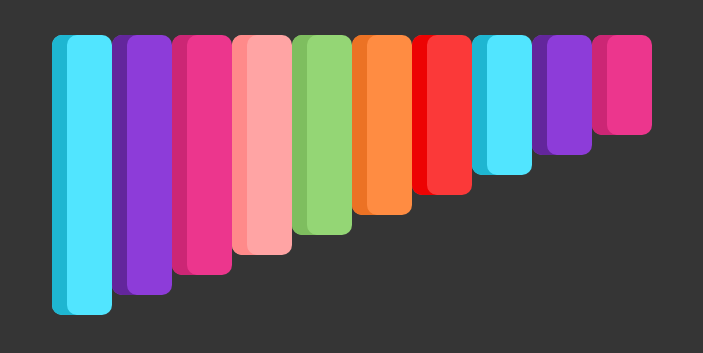
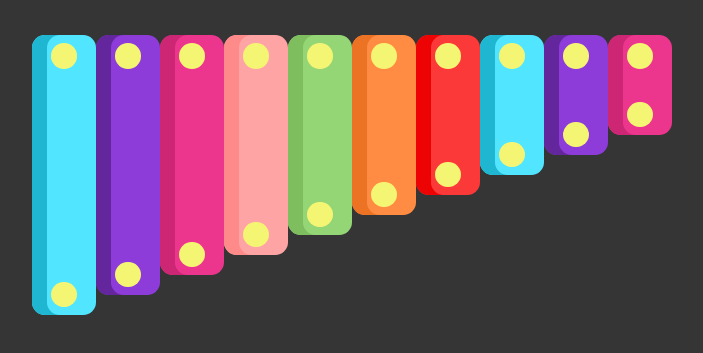
Before and after one commit to project-assigments-p2-singulaars/toquen-el-dom-maas-musica, a plain HTML site: page src/index.html in a window 1280 px wide. Shown: the part 123-476 px from the top of the page, without its empty margins (288-991 px from the left). Drawn offline with Linux system fonts and the light colour scheme.

Commit message:
finished styling of marimba keys

```diff
--- a/src/index.html
+++ b/src/index.html
@@ -11,21 +11,51 @@
 <body>
     <h1>TOQUEN EL DOM</h1>
     <section class="instrument-section">
-        <div class="marimba-instrument">
-            <div class="key k1" onclick="playNote(this)"></div>
-            <div class="key k2"></div>
-            <div class="key k3"></div>
-            <div class="key k4"></div>
-            <div class="key k5"></div>
-            <div class="key k6"></div>
-            <div class="key k7"></div>
-            <div class="key k8"></div>
-            <div class="key k9"></div>
-            <div class="key k10"></div>
+        <div id="marimba-instrument">
+            <div class="key" id="k1">
+                <div class="top-screw"></div>
+                <div class="bottom-screw"></div>
+            </div>
+            <div class="key" id="k2">
+                <div class="top-screw"></div>
+                <div class="bottom-screw"></div>
+            </div>
+            <div class="key" id="k3">
+                <div class="top-screw"></div>
+                <div class="bottom-screw"></div>
+            </div>
+            <div class="key" id="k4">
+                <div class="top-screw"></div>
+                <div class="bottom-screw"></div>
+            </div>
+            <div class="key" id="k5">
+                <div class="top-screw"></div>
+                <div class="bottom-screw"></div>
+            </div>
+            <div class="key" id="k6">
+                <div class="top-screw"></div>
+                <div class="bottom-screw"></div>
+            </div>
+            <div class="key" id="k7">
+                <div class="top-screw"></div>
+                <div class="bottom-screw"></div>
+            </div>
+            <div class="key" id="k8">
+                <div class="top-screw"></div>
+                <div class="bottom-screw"></div>
+            </div>
+            <div class="key" id="k9">
+                <div class="top-screw"></div>
+                <div class="bottom-screw"></div>
+            </div>
+            <div class="key" id="k10">
+                <div class="top-screw"></div>
+                <div class="bottom-screw"></div>
+            </div>
         </div>
     </section>
 </body>
 
 </html>
 
-<script src="./js/index.js"></script>
+<!-- <script src="./js/music.js"></script> -->
--- a/src/js/music.js
+++ b/src/js/music.js
@@ -48,8 +48,8 @@ function generateAudioElements() {
   const marimbaSection = document.getElementById("marimba-instrument");
 
   notesAudioIdArray.map((note, index) => {
-    console.log(`note: ${note.noteName}`);
-    console.log(`route: ${note.audioRoute}`);
+    // console.log(`note: ${note.noteName}`);
+    // console.log(`route: ${note.audioRoute}`);
 
     let marimbaKey = createKey(index);
     let audioKey = createAudioKey(note);
--- a/src/styles/index.css
+++ b/src/styles/index.css
@@ -27,92 +27,103 @@ h1 {
   /* border: 1px solid green; */
 }
 
-.marimba-instrument {
+#marimba-instrument {
   display: flex;
   margin: 3% auto;
 }
 
 .key {
   cursor: pointer;
+  display: flex;
+  flex-direction: column;
+  justify-content: space-between;
+  align-items: center;
+  width: 4rem;
+  border-radius: 0.8rem;
 }
 
-.k1 {
-  width: 60px;
-  height: 280px;
+.top-screw {
+  width: 1.6rem;
+  height: 1.6rem;
+  background-color: rgb(245, 245, 116);
+  border-radius: 50%;
+  margin-top: 0.5rem;
+}
+
+.bottom-screw {
+  width: 1.6rem;
+  height: 1.6rem;
+  background-color: rgb(245, 245, 116);
+  border-radius: 50%;
+  margin-bottom: 0.5rem;
+}
+/*
+#k1 .top-screw {
+  /* margin: 1rem auto 1rem 1rem; */
+/* } */
+
+/* #k1 .bottom-screw { */
+/* margin: 1rem auto 0px 1rem;
+  margin: auto auto 20px auto; */
+/* } */
+
+#k1 {
+  height: 17.5rem;
   background-color: #51e5ff;
-  border-radius: 10px;
   box-shadow: inset 15px 0px 0px #1eb6d1;
 }
 
-.k2 {
-  width: 60px;
-  height: 260px;
+#k2 {
+  height: 16.25rem;
   background-color: #8d3cd9;
-  border-radius: 10px;
   box-shadow: inset 15px 0px 0px #63269c;
 }
 
-.k3 {
-  width: 60px;
-  height: 240px;
+#k3 {
+  height: 15rem;
   background-color: #ec368d;
-  border-radius: 10px;
   box-shadow: inset 15px 0px 0px #cc2675;
 }
 
-.k4 {
-  width: 60px;
-  height: 220px;
+#k4 {
+  height: 13.75rem;
   background-color: #ffa4a4;
-  border-radius: 10px;
   box-shadow: inset 15px 0px 0px #ff8a8a;
 }
 
-.k5 {
-  width: 60px;
-  height: 200px;
+#k5 {
+  height: 12.5rem;
   background-color: #94d675;
-  border-radius: 10px;
   box-shadow: inset 15px 0px 0px #7ebe5f;
 }
 
-.k6 {
-  width: 60px;
-  height: 180px;
+#k6 {
+  height: 11.25rem;
   background-color: #ff8c42;
-  border-radius: 10px;
   box-shadow: inset 15px 0px 0px #ec7224;
 }
 
-.k7 {
-  width: 60px;
-  height: 160px;
+#k7 {
+  height: 10rem;
   background-color: #fb3939;
-  border-radius: 10px;
   box-shadow: inset 15px 0px 0px #ed0303;
 }
 
-.k8 {
-  width: 60px;
-  height: 140px;
+#k8 {
+  height: 8.75rem;
   background-color: #51e5ff;
-  border-radius: 10px;
   box-shadow: inset 15px 0px 0px #1eb6d1;
 }
 
-.k9 {
-  width: 60px;
-  height: 120px;
+#k9 {
+  height: 7.5rem;
   background-color: #8d3cd9;
-  border-radius: 10px;
   box-shadow: inset 15px 0px 0px #63269c;
 }
 
-.k10 {
-  width: 60px;
-  height: 100px;
+#k10 {
+  height: 6.25rem;
   background-color: #ec368d;
-  border-radius: 10px;
   box-shadow: inset 15px 0px 0px #cc2675;
 }
 
```
